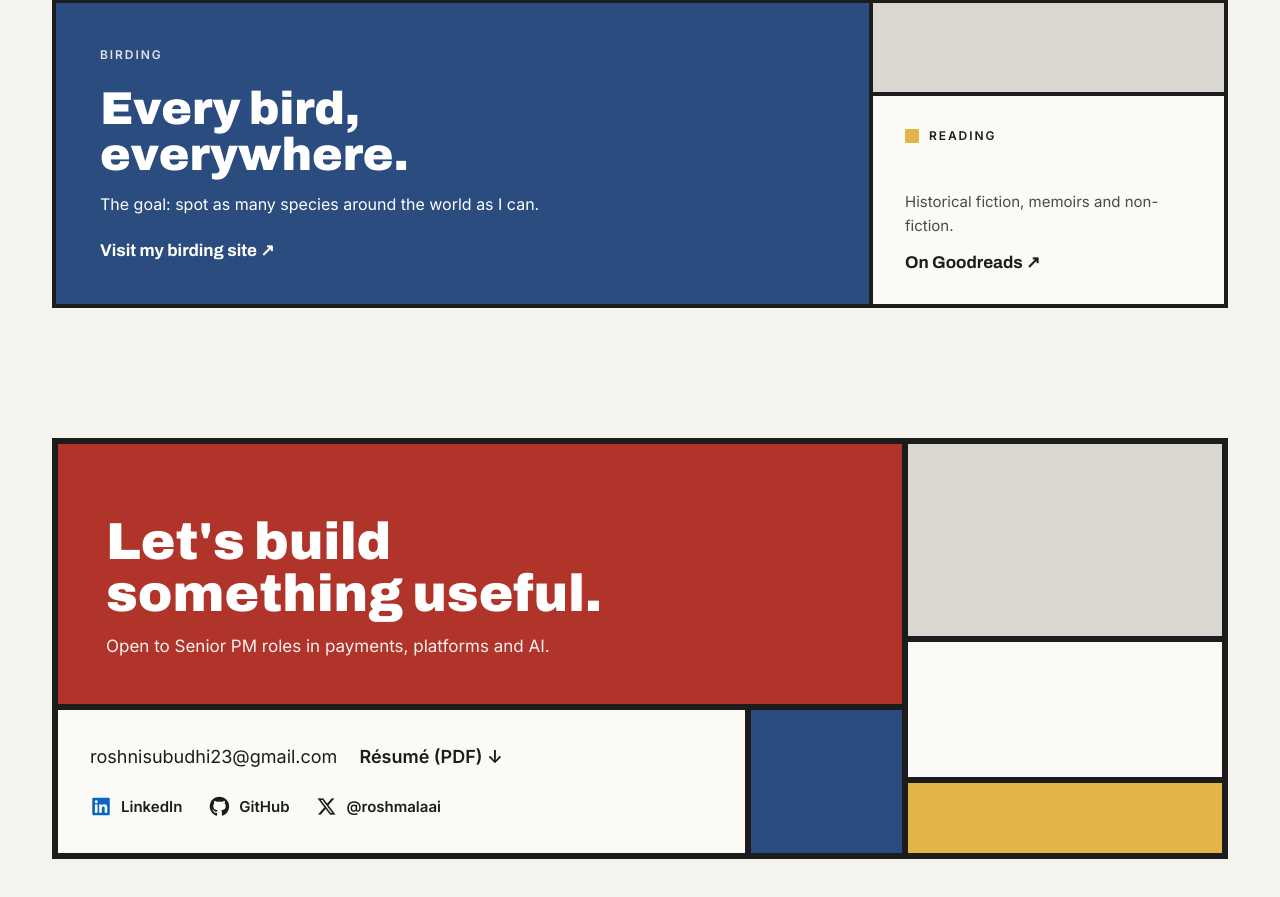
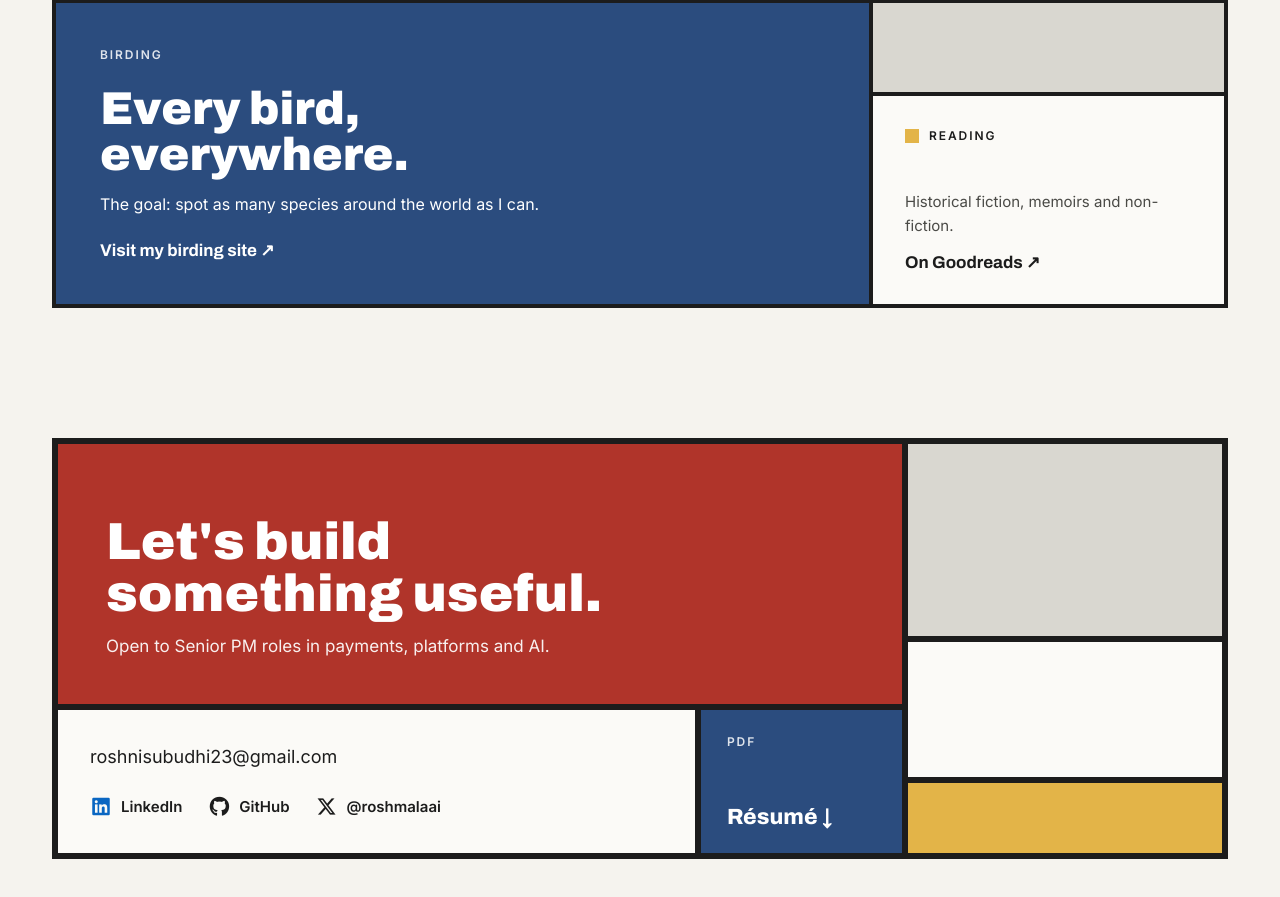
Before and after one commit to roshnisubudhi6/portfolio, a plain HTML site: page index.html in a window 1280 px wide. Shown: the part 3714-4611 px from the top of the page. Drawn offline with Linux system fonts and the light colour scheme.

Commit message:
Footer: résumé link in the blue box
Co-Authored-By: Claude Opus 5.5 <noreply@anthropic.com>
Claude-Session: https://claude.ai/code/session_01VgsfM4vZtAu2R2ndciMkHh

```diff
--- a/index.html
+++ b/index.html
@@ -359,12 +359,12 @@ document.addEventListener('click',function(e){
 </div>
 <div style="display:flex;flex-wrap:wrap;gap:6px">
 <div style="flex:5 1 320px;background:#FBFAF7;padding:30px 32px">
-<p style="margin:0;font-size:18px;display:flex;flex-wrap:wrap;align-items:baseline;gap:6px 22px"><a class="nl" href="mailto:roshnisubudhi23@gmail.com" style="--c:#B0342A">roshnisubudhi23@gmail.com</a><a class="nl" href="Roshni_Subudhi_Resume.pdf" target="_blank" rel="noopener" style="--c:#E3B448;font-weight:600">Résumé (PDF) ↓</a></p>
+<p style="margin:0;font-size:18px;display:flex;flex-wrap:wrap;align-items:baseline;gap:6px 22px"><a class="nl" href="mailto:roshnisubudhi23@gmail.com" style="--c:#B0342A">roshnisubudhi23@gmail.com</a></p>
 <div style="margin-top:18px;display:flex;flex-wrap:wrap;gap:10px 26px;font-weight:600;font-size:15px">
 <a class="nl" href="https://www.linkedin.com/in/roshnisubudhi/" target="_blank" rel="noopener" aria-label="LinkedIn" style="--c:#2B4C7E;display:inline-flex;align-items:center;gap:9px"><i class="fa-brands fa-linkedin" aria-hidden="true" style="font-size:20px;width:22px;text-align:center;color:#0A66C2"></i>LinkedIn</a><a class="nl" href="https://github.com/roshnisubudhi6" target="_blank" rel="noopener" aria-label="GitHub" style="--c:#1C1C1C;display:inline-flex;align-items:center;gap:9px"><i class="fa-brands fa-github" aria-hidden="true" style="font-size:20px;width:22px;text-align:center"></i>GitHub</a><a class="nl" href="https://x.com/roshmalaai" target="_blank" rel="noopener" aria-label="X, @roshmalaai" style="--c:#E3B448;display:inline-flex;align-items:center;gap:9px"><i class="fa-brands fa-x-twitter" aria-hidden="true" style="font-size:20px;width:22px;text-align:center"></i>@roshmalaai</a>
 </div>
 </div>
-<div style="flex:1 1 90px;min-height:90px;background:#2B4C7E"></div>
+<a class="bw" href="Roshni_Subudhi_Resume.pdf" target="_blank" rel="noopener" aria-label="Download résumé (PDF)" style="flex:1 1 150px;min-height:90px;background:#2B4C7E;color:#fff;padding:24px 26px;box-sizing:border-box;display:flex;flex-direction:column;justify-content:space-between;gap:12px"><span style="font-size:12px;font-weight:600;letter-spacing:.16em;text-transform:uppercase;opacity:.85">PDF</span><span style="font-family:Archivo;font-weight:800;font-size:22px;line-height:1.1">Résumé ↓</span></a>
 </div>
 </div>
 <div class="fcol" style="flex:1 1 220px;display:flex;flex-direction:column;gap:6px">
```
